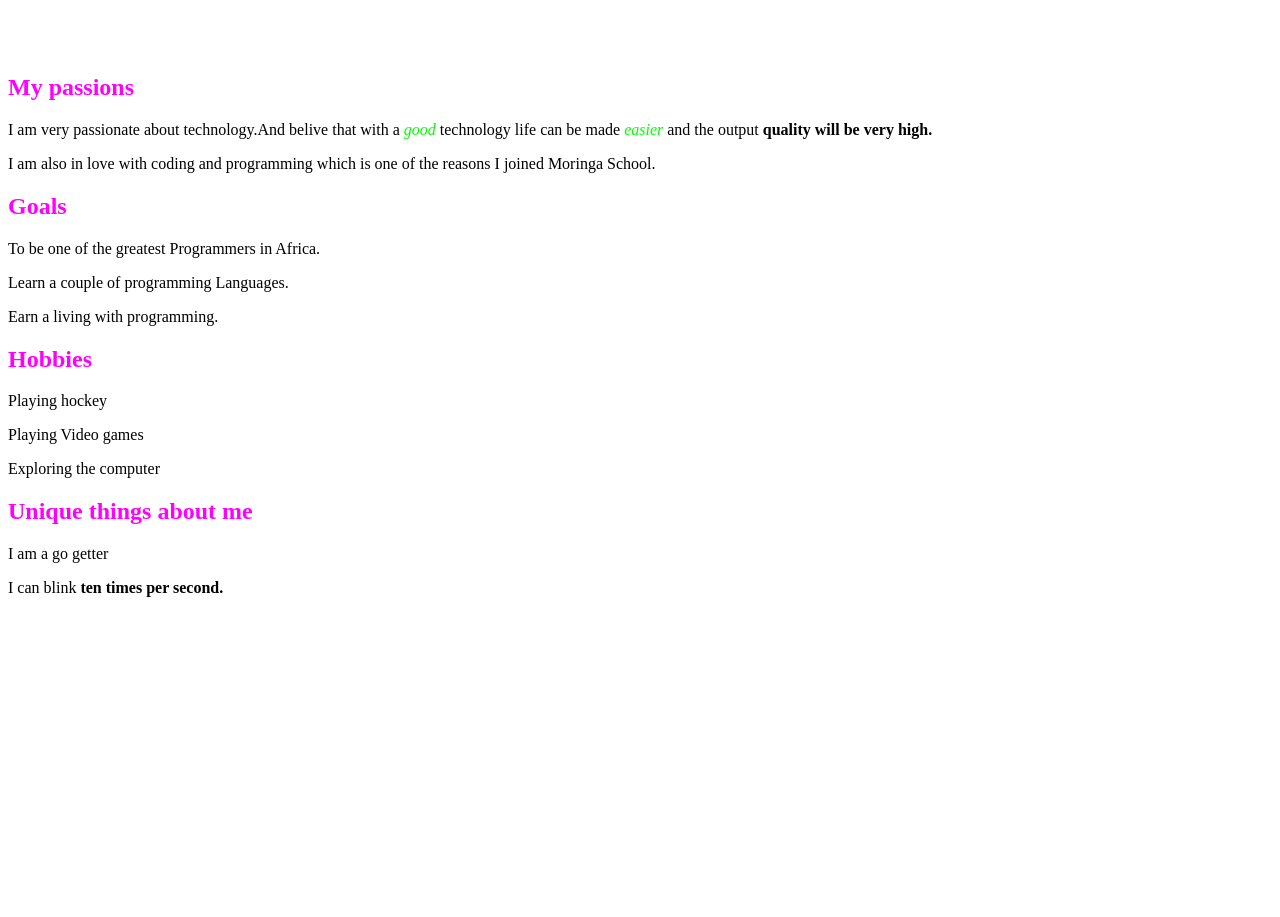
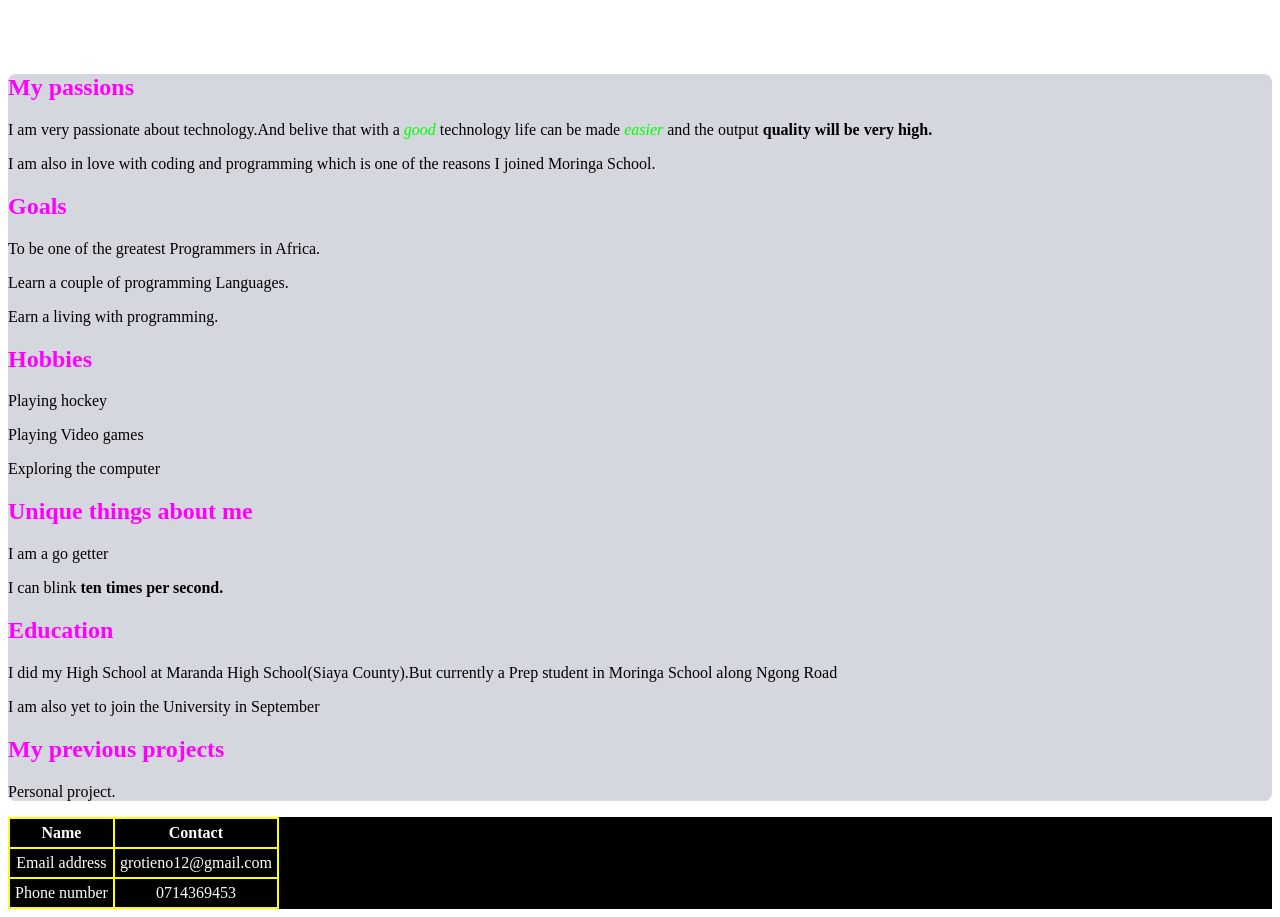
Before and after one commit to Graham12248/week1-project, a plain HTML site: page index.html in a window 1280 px wide. Shown: the part 580-1497 px from the top of the page. Before the commit the page ends 1193 px from the top, so only its background shows below. Drawn offline with Linux system fonts and the light colour scheme.

Commit message:
another commit

```diff
--- a/index.html
+++ b/index.html
@@ -11,19 +11,19 @@
      <nav>
       <ul>
         <li class="name" >Graham Otieno</li>
-        <li><a href="#contacts"></a>Contacts</li>
-        <li><a href="#about"></a>About me</li>
-        <li><a href="#home"></a>Home</li>
+        <li><a href="#Contacts"></a>Contacts</li>
+        <li><a href="#About me"></a>About me</li>
+        <li><a href="#Home"></a>Home</li>
       </ul>
     </nav>
     </div>
-    <div class="home-area" id="home">
+    <div class="home-area" id="Home">
       <p>Welcome</p>
 
     </div>
-    <div class="about-area" id="about">
+    <div class="about-area" id="About me">
       <h2>My passions</h2>
-        <p>I am very passionate about technology.And belive that with a <em>good</em> technology life can be made <em>easier</em> and the output <strong>quality will be very high.</strong></p>
+        <p>I am very passionate about technology.And belive that with a <span class="jump"><em>good</em></span> technology life can be made <span class="jump"><em>easier</em></span> and the output <strong>quality will be very high.</strong></p>
         <p>I am also in love with coding and programming which is one of the reasons I joined Moringa School.</p>
 
       <h2>Goals</h2>
@@ -37,6 +37,28 @@
       <h2>Unique things about me</h2>
           <p>I am a go getter</p>
           <p>I can blink <strong>ten times per second.</strong></p>
+      <h2>Education</h2>
+          <p>I did my High School at Maranda High School(Siaya County).But currently a Prep student in Moringa School along Ngong Road</p>
+          <p>I am also yet to join the University in September</p>
+      <h2>My previous projects</h2>
+        <p>Personal project.</p>
+
+    </div>
+    <div class="contacts-area" id="Contacts">
+      <table>
+        <tr>
+          <th>Name</th>
+          <th>Contact</th>
+        </tr>
+        <tr>
+          <td>Email address</td>
+          <td>grotieno12@gmail.com</td>
+        </tr>
+        <tr>
+          <td>Phone number</td>
+          <td>0714369453</td>
+        </tr>
+      </table>
     </div>
 
   </body>
--- a/styles.css
+++ b/styles.css
@@ -30,6 +30,26 @@ li:hover{
 h2{
   color: magenta;
 }
-em{
+.jump{
   color:lime;
 }
+table,td,th{
+  border: 1px solid yellow;
+  border-spacing: 0px;
+  color: white;
+  text-align: center;
+  flex-direction: column-reverse;
+}
+td,th{
+  padding: 5px;
+}
+p{
+  list-style-type: circle;
+}
+.about-area{
+  background-color:#d4d7de;
+  border-radius: 8px;
+}
+.contacts-area{
+  background-color: #000;
+}
```
